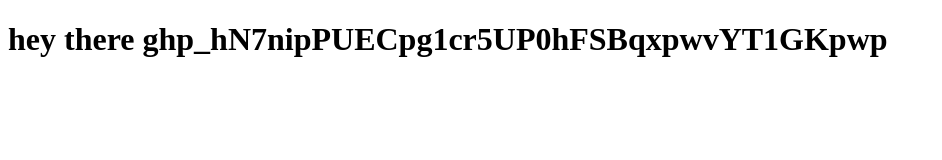
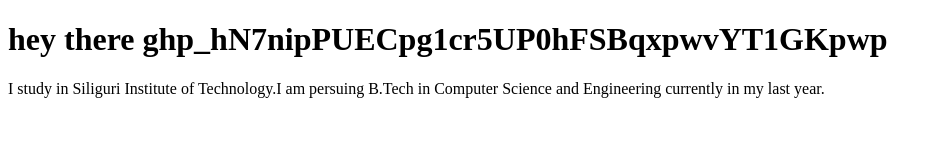
Before and after one commit to nikita12052000/NikitaSanyasi_Portfolio, a plain HTML site: page index.html in a window 1280 px wide. Shown: the whole page, without its empty margins (0-942 px from the left). Drawn offline with Linux system fonts and the light colour scheme.

Commit message:
docs: updated details

```diff
--- a/index.html
+++ b/index.html
@@ -8,5 +8,6 @@
 </head>
 <body>
     <h1>hey there 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</h1>
+    <p>I study in Siliguri Institute of Technology.I am persuing B.Tech in Computer Science and Engineering currently in my last year. </p>
 </body>
 </html>
```
